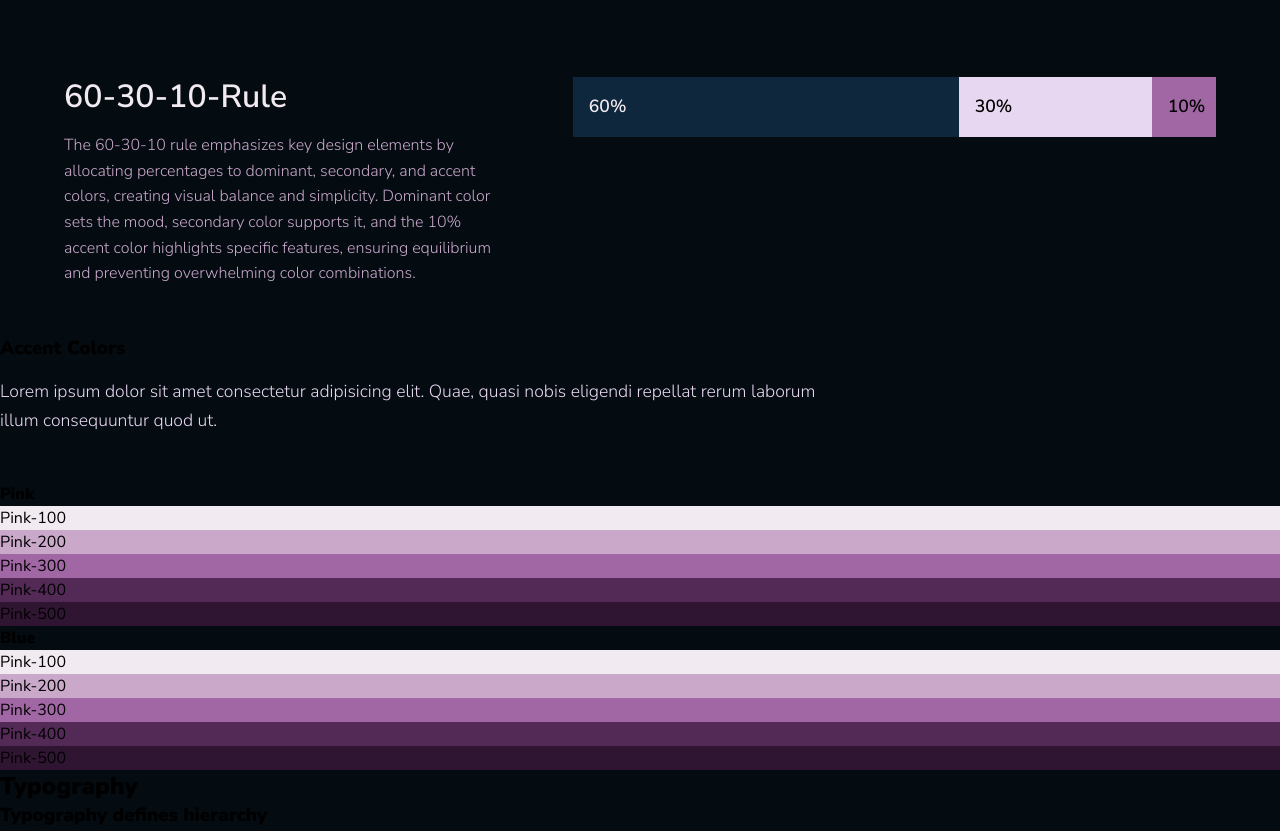
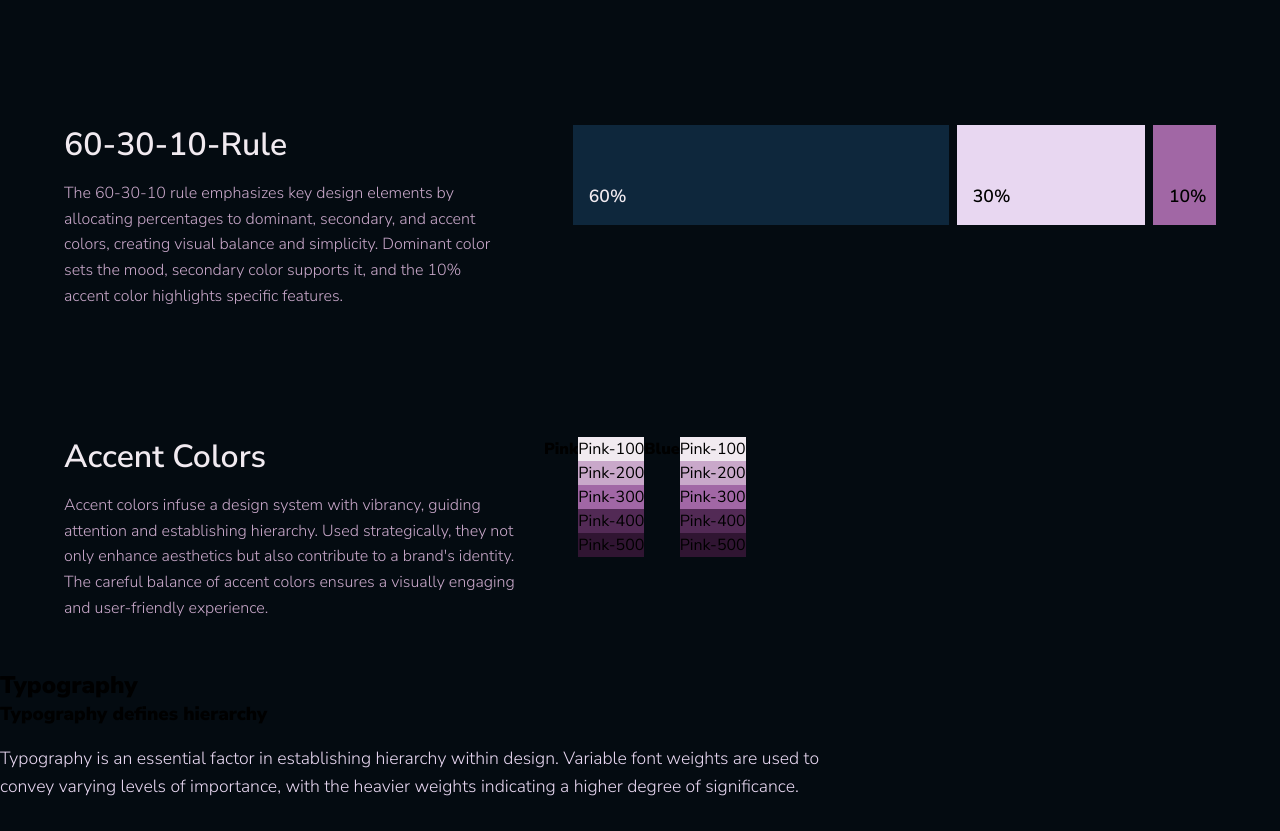
Before and after one commit to superTeee/CC-design-system-project, a plain HTML site: page index.html in a window 1280 px wide. Shown: the part 1359-2190 px from the top of the page. Drawn offline with Linux system fonts and the light colour scheme; a web font is replaced by a local one.

Commit message:
added accent colors section

```diff
--- a/index.html
+++ b/index.html
@@ -57,8 +57,7 @@
           <div class="theme-colors__text-container">
             <h3 class="theme-colors__title">Theme Colors</h3>
             <p class="theme-colors__description">
-              Lorem ipsum dolor sit amet consectetur adipisicing elit. Quae, quasi
-              nobis eligendi repellat rerum laborum illum consequuntur quod ut.
+              Theme colors anchor a design system, offering a consistent visual identity and unified look. Beyond aesthetics, they reinforce brand recognition and user familiarity, shaping a memorable and impactful design.
             </p>
           </div>
           <div class="theme-color__box-container">
@@ -114,7 +113,7 @@
           <div class="color-rule__text-container">
             <h3 class="color-rule__title">60-30-10-Rule</h3>
             <p class="color-rule__description">
-              The 60-30-10 rule emphasizes key design elements by allocating percentages to dominant, secondary, and accent colors, creating visual balance and simplicity. Dominant color sets the mood, secondary color supports it, and the 10% accent color highlights specific features, ensuring equilibrium and preventing overwhelming color combinations.
+              The 60-30-10 rule emphasizes key design elements by allocating percentages to dominant, secondary, and accent colors, creating visual balance and simplicity. Dominant color sets the mood, secondary color supports it, and the 10% accent color highlights specific features.
             </p>
           </div>
             <div class="color-rule__wrapper">
@@ -123,12 +122,14 @@
              <div class="color-rule__color-10 color-rule__color-box">10%</div>
             </div>
         </section>
-        <!-- Colors Accent section -->
-        <h3>Accent Colors</h3>
-        <p>
-          Lorem ipsum dolor sit amet consectetur adipisicing elit. Quae, quasi
-          nobis eligendi repellat rerum laborum illum consequuntur quod ut.
+        <!-- Accent colors section -->
+        <section class="accent-colors container">
+          <div class="accent-colors__text-container">
+            <h3 class="accent-colors__title">Accent Colors</h3>
+            <p class="accent-colors__description">
+              Accent colors infuse a design system with vibrancy, guiding attention and establishing hierarchy. Used strategically, they not only enhance aesthetics but also contribute to a brand's identity. The careful balance of accent colors ensures a visually engaging and user-friendly experience.
             </p>
+          </div>
           <h4>Pink</h4>
           <div class="color-wrapper">
             <div class="color-box-container">
@@ -166,6 +167,7 @@
             </div>
           </div>
         </section>
+
       <!-- Typography section -->
       <section class="Typography">
         <h2 class="divider">Typography</h2>
--- a/styles/theme-colors.css
+++ b/styles/theme-colors.css
@@ -86,7 +86,7 @@
 /* 60 - 30 - 10 - Rule */
 
 .color-rule {
-  margin-top: 5rem;
+  margin-top: 8rem;
   display: flex;
   justify-content: space-between;
   gap: 5rem;
@@ -112,16 +112,19 @@
   width: 100%;
   height: 60px;
   display: flex;
+  gap: 0.5rem;
 }
 
 .color-rule__color-box {
   display: flex;
-  align-items: center;
+  align-items: end;
   justify-content: start;
   color: black;
   font-size: 1.1rem;
   font-weight: 600;
   padding-left: 1rem;
+  padding-bottom: 1rem;
+  height: 100px;
 }
 
 .color-rule__color-60 {
@@ -139,3 +142,23 @@
   width: 10%;
   background: var(--clr-base-pink);
 }
+
+/* Accent colors */
+
+.accent-colors {
+  margin-top: 5rem;
+  display: flex;
+}
+
+.accent-colors__title {
+  font-size: var(--txt-title-sm);
+  font-weight: 600;
+  color: var(--clr-pink-100);
+}
+
+.accent-colors__description {
+  font-size: 1rem;
+  color: var(--clr-pink-200);
+  line-height: 1.6em;
+  max-width: 50ch;
+}
```
Lines whose indentation alone changed are shown as unchanged.
